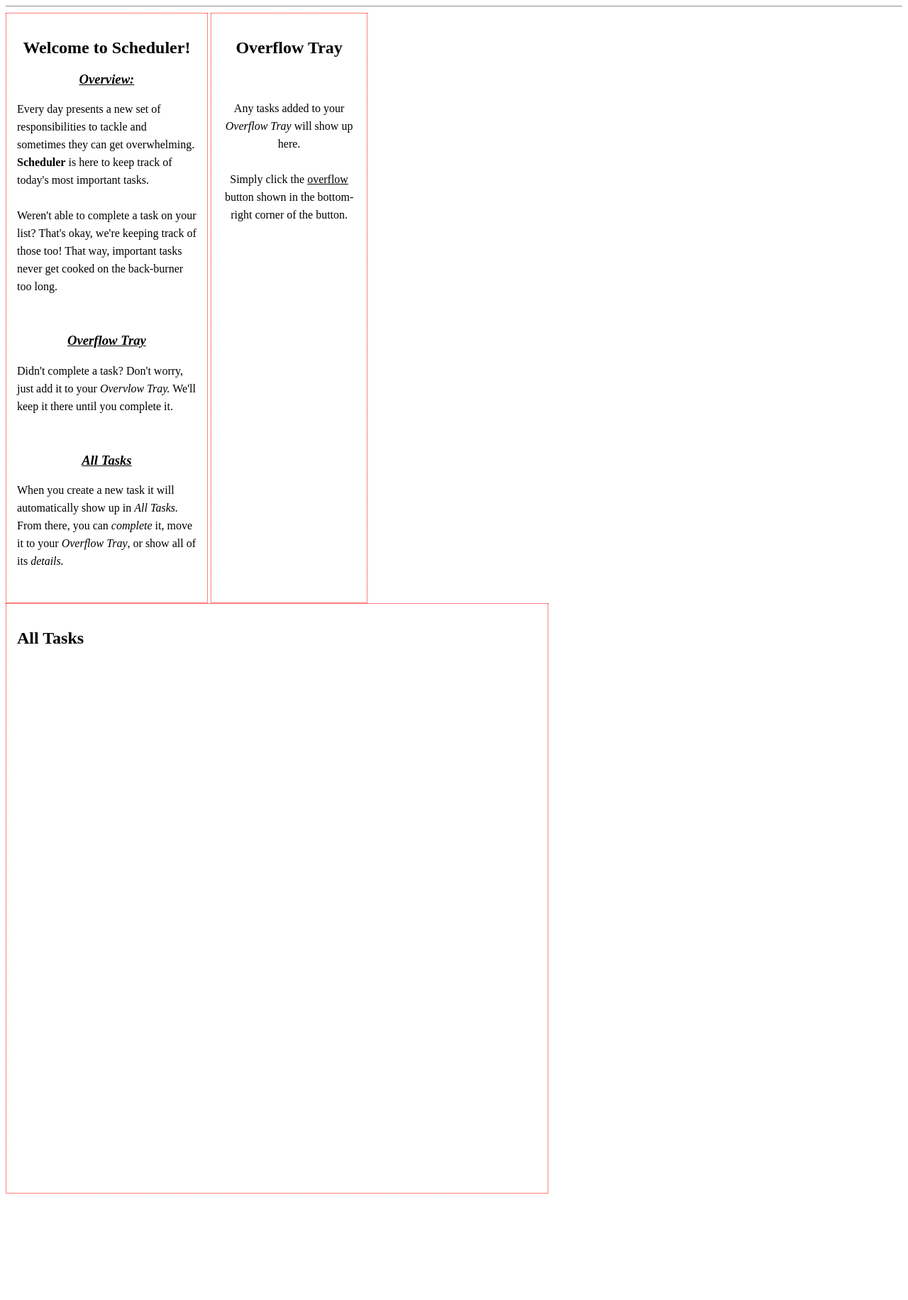
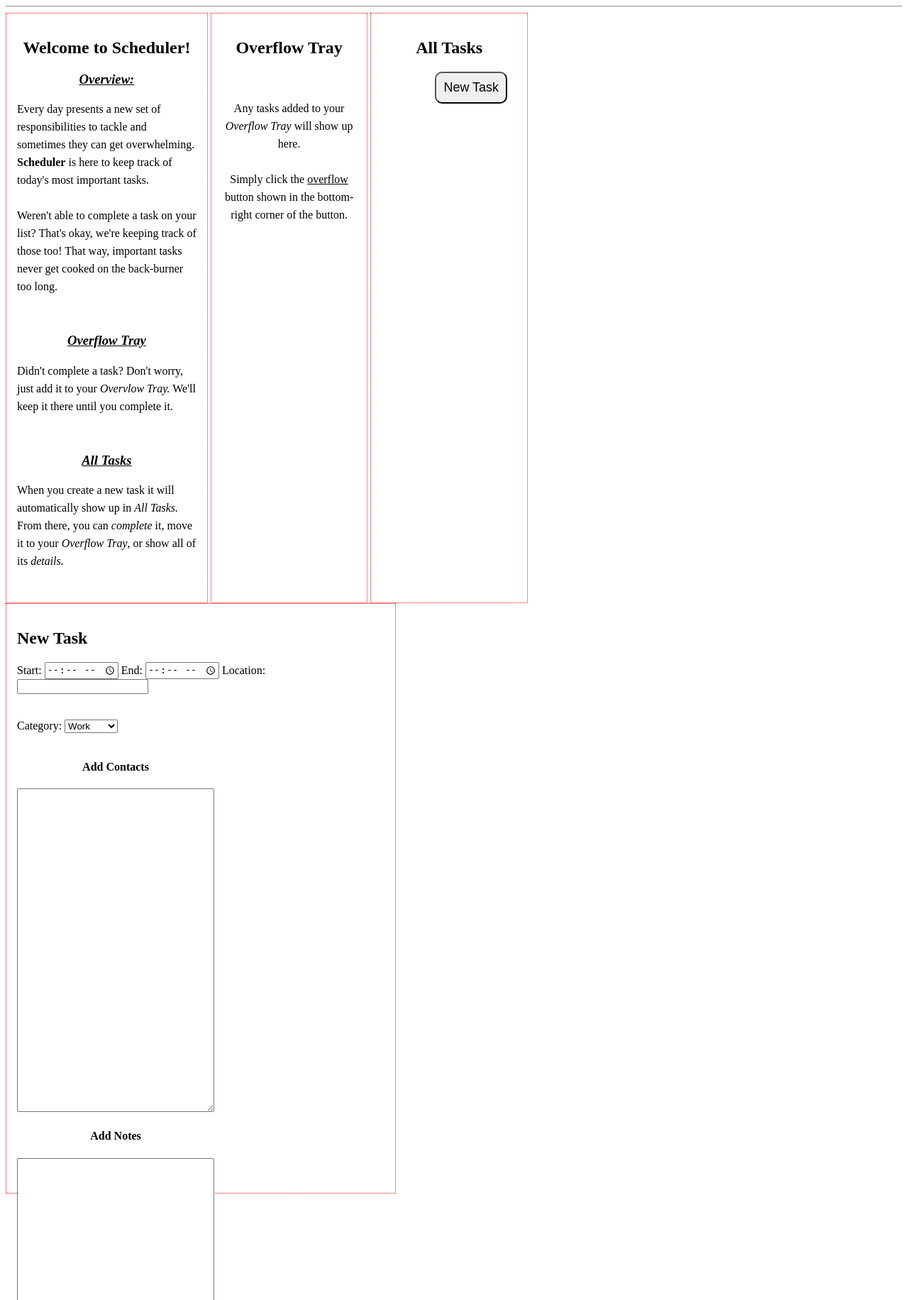
Before and after one commit to IsaiahWHayes/scheduler, a Flask app: page /schedule in a window 1280 px wide. Shown: the part 88-1920 px from the top of the page at 71% size. Before the commit the page ends 1770 px from the top, so only its background shows below. Run offline with Flask 2, Linux system fonts and the light colour scheme.

Commit message:
added a 4th section and updated 4th section's UI

```diff
--- a/static/schedule.css
+++ b/static/schedule.css
@@ -30,7 +30,23 @@
 .section-three {
     border: thin dotted red;
     height: 800px;
-    width: 58%;
+    width: 15%;
+    display: inline-block;
+    padding: 15px;
+    vertical-align: top;
+}
+
+    .section-three button {
+        font-size: large;
+        padding: 10px;
+        border-radius: 10px;
+        margin-left: 75px;
+    }
+
+.section-four {
+    border: thin dotted red;
+    height: 800px;
+    width: 41%;
     display: inline-block;
     padding: 15px;
     vertical-align: top;
@@ -40,7 +56,7 @@
     text-align: center;
 }
 
-#section-three-header {
+#section-four-header {
     text-align: left;
 }
 
@@ -57,3 +73,11 @@
     margin-top: 59px;
     text-align: center;
 }
+
+.task-details-div {
+    display: inline-block;
+}
+
+.task-details-div h4 {
+    text-align: center;
+}
--- a/templates/registration.html
+++ b/templates/registration.html
@@ -15,7 +15,7 @@
                 <h2>Sign up to continue</h2>
 
                 <!-- login form below -->
-                <form class="login-form" action="/registration_form" method="POST">
+                <form class="login-formflask" action="/registration_form" method="POST">
                     <input type="text" name="first_name" id="first_name" placeholder="First Name">
                     <br><br>
 
--- a/templates/schedule.html
+++ b/templates/schedule.html
@@ -48,7 +48,61 @@
 
         <!-- section 3 -->
         <div class="section-three">
-            <h2 class="section-headers" id="section-three-header">All Tasks</h2>
+            <h2 class="section-headers">All Tasks</h2>
+
+            <a href=""><button>New Task</button></a>
+        </div>
+
+        <!-- section 4 -->
+        <div class="section-four">
+            <h2 class="section-headers" id="section-four-header">New Task</h2>
+
+            <div class="new-task-form">
+                <form action="" method="">
+
+
+                    <label for="start_time" id="start_time_id">Start:</label>
+                    <input type="time" id="start_time_input" name="start_time">
+
+                    <label for="end_time" id="end_time_id">End:</label>
+                    <input type="time" id="end_time_input" name="end_time">
+
+                    <label for="location" id="location">Location:</label>
+                    <input type="text" id="location" name="location">
+                    <br><br><br>
+
+                    <label for="category" id="category">Category:</label>
+                    <select name="" id="">
+                        <option value="Work">Work</option>
+                        <option value="School">School</option>
+                        <option value="Personal">Personal</option>
+                    </select>
+                    <br><br>
+
+                    <!-- task details / Contact input section -->
+                    <div class="task-details-div">
+                        <h4>Add Contacts</h4>
+
+                        <textarea name="" id="" cols="32" rows="30"></textarea>
+                    </div>
+
+                    <div class="task-details-div">
+                        <h4>Add Notes</h4>
+
+                        <textarea name="" id="" cols="32" rows="30"></textarea>
+                    </div>
+
+                    <div class="task-details-div">
+                        <h4>Add a Checklist</h4>
+
+                        <textarea name="" id="" cols="32" rows="30"></textarea>
+                    </div>
+                    <br>
+
+                    <button>Add Task</button>
+
+                </form>
+            </div>
         </div>
     </div>
 </body>
```
